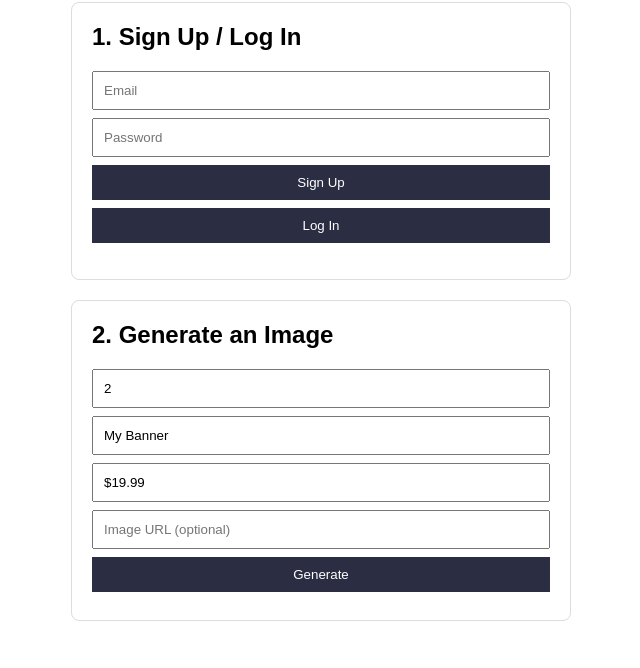
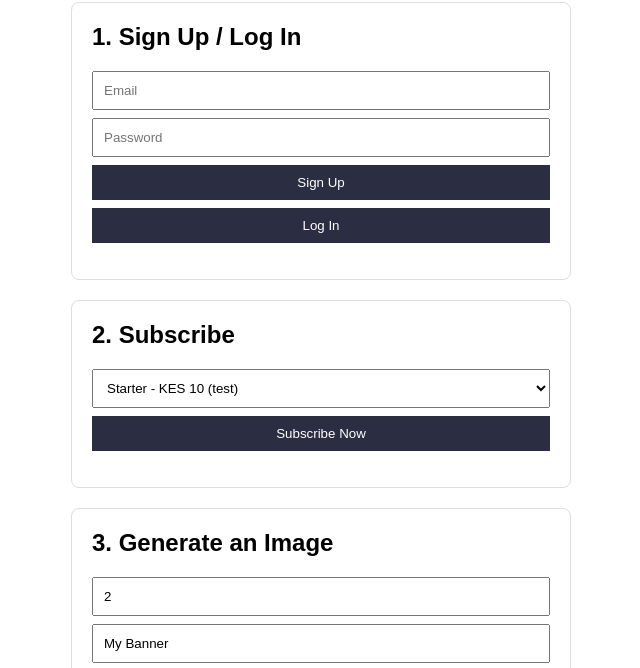
Before and after one commit to nowells254/media-engine, a website: page public/index.html in a window 1280 px wide. Shown: the part 96-764 px from the top of the page, without its empty margins (319-959 px from the left). Drawn offline with Linux system fonts and the light colour scheme.

Commit message:
Add subscribe button to web interface

```diff
--- a/public/index.html
+++ b/public/index.html
@@ -4,7 +4,7 @@
   <title>Media Engine</title>
   <style>
     body { font-family: Arial, sans-serif; max-width: 500px; margin: 40px auto; padding: 0 20px; }
-    input, button { display: block; width: 100%; margin: 8px 0; padding: 10px; box-sizing: border-box; }
+    input, button, select { display: block; width: 100%; margin: 8px 0; padding: 10px; box-sizing: border-box; }
     button { background: #2b2d42; color: white; border: none; cursor: pointer; }
     #result img { max-width: 100%; margin-top: 15px; }
     .section { border: 1px solid #ddd; padding: 20px; border-radius: 8px; margin-bottom: 20px; }
@@ -25,7 +25,16 @@
   </div>
 
   <div class="section">
-    <h2>2. Generate an Image</h2>
+    <h2>2. Subscribe</h2>
+    <select id="planSelect">
+      <option value="starter" data-amount="10">Starter - KES 10 (test)</option>
+    </select>
+    <button onclick="subscribe()">Subscribe Now</button>
+    <p id="subscribeStatus"></p>
+  </div>
+
+  <div class="section">
+    <h2>3. Generate an Image</h2>
     <input type="number" id="templateId" placeholder="Template ID (e.g. 2)" value="2">
     <input type="text" id="title" placeholder="Title" value="My Banner">
     <input type="text" id="price" placeholder="Price" value="$19.99">
@@ -69,6 +78,32 @@
       }
     }
 
+    async function subscribe() {
+      if (!token) {
+        document.getElementById('subscribeStatus').innerText = 'Please log in first.';
+        return;
+      }
+      const select = document.getElementById('planSelect');
+      const plan = select.value;
+      const amount = select.selectedOptions[0].dataset.amount;
+
+      const res = await fetch(`${API_BASE}/subscribe`, {
+        method: 'POST',
+        headers: {
+          'Content-Type': 'application/json',
+          'Authorization': `Bearer ${token}`
+        },
+        body: JSON.stringify({ plan, amount: parseInt(amount) })
+      });
+      const data = await res.json();
+      if (data.success) {
+        document.getElementById('subscribeStatus').innerText = 'Redirecting to payment...';
+        window.location.href = data.authorization_url;
+      } else {
+        document.getElementById('subscribeStatus').innerText = 'Error: ' + JSON.stringify(data.error);
+      }
+    }
+
     async function generate() {
       if (!token) {
         document.getElementById('result').innerText = 'Please log in first.';
@@ -78,6 +113,8 @@
       const title = document.getElementById('title').value;
       const price = document.getElementById('price').value;
       const imageUrl = document.getElementById('imageUrl').value;
+
+      document.getElementById('result').innerText = 'Generating... this can take up to 15 seconds.';
 
       const res = await fetch(`${API_BASE}/generate`, {
         method: 'POST',
```
